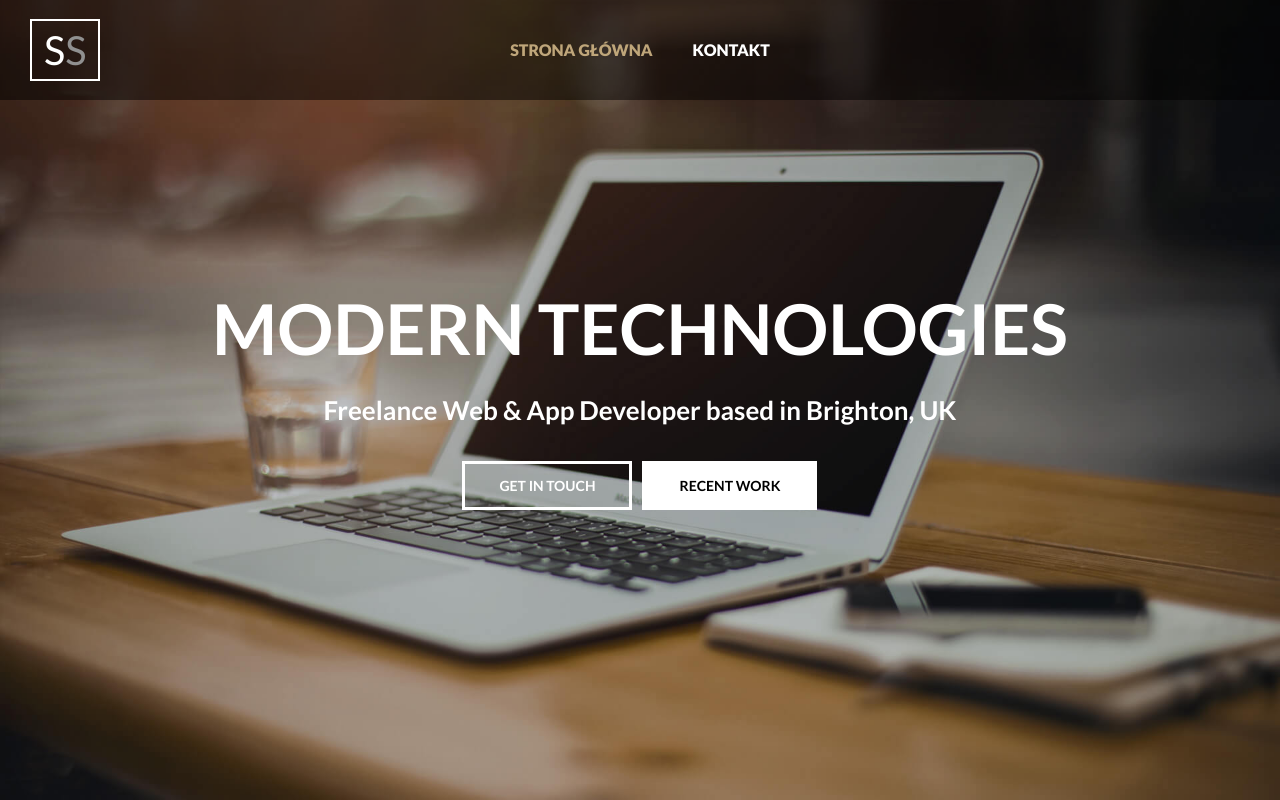
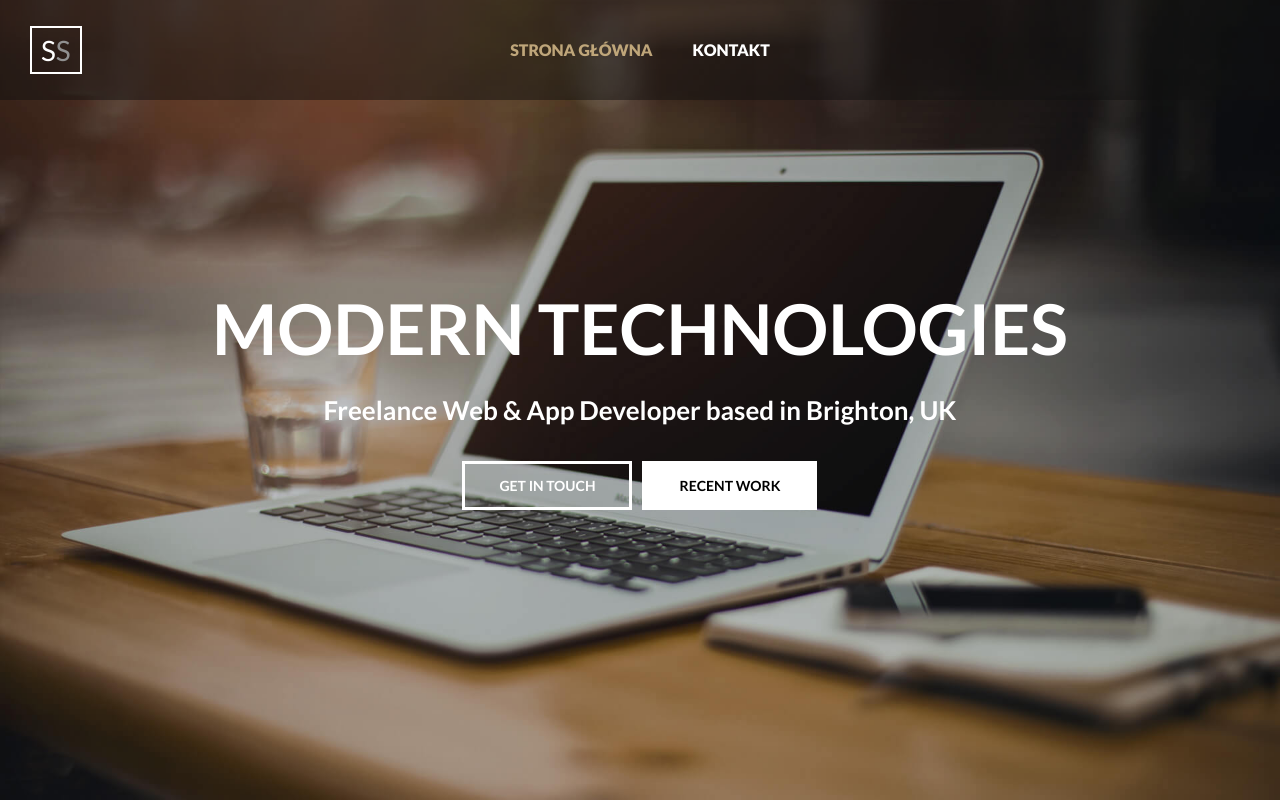
Before and after one commit to Wladyslav/ourapp, a React (Create React App) app: page / in a window 1280 px wide. Shown: the top 800 px of the page. Built offline with nearby package versions, Linux system fonts and the light colour scheme.

Commit message:
header changes, added burger icon, media changed

```diff
--- a/src/App.css
+++ b/src/App.css
@@ -4,7 +4,13 @@
   box-sizing: border-box;
   font-family: "Lato";
 }
-header.section_size {
-  height: 80px;
-  background: #000000;
+
+@media (min-width: 768px) {
+  header.section_size {
+    height: 80px;
+    background: #000000;
+  }
+  thead.section_size {
+    font-size: 30px;
+  }
 }
--- a/src/App.js
+++ b/src/App.js
@@ -12,6 +12,8 @@ class App extends Component {
     window.addEventListener("scroll", () => {
       let nav = document.querySelector("header");
       nav.classList.toggle("section_size", window.scrollY > 0);
+      let logo = document.querySelector("thead");
+      logo.classList.toggle("section_size", window.scrollY > 0);
     });
   }
   render() {
--- a/src/layout/Logo/Logo.js
+++ b/src/layout/Logo/Logo.js
@@ -1,20 +1,12 @@
 import React from "react";
-
+import styles from "./Logo.module.scss";
 const Logo = () => {
   return (
-    <div
-      style={{
-        position: "absolute",
-        left: "30px",
-        fontSize: "40px",
-        border: "2px solid white",
-        padding: "5px 12px",
-      }}
-    >
+    <thead className={styles.logo}>
       <span style={{ color: "#fff" }}>
         S<span style={{ color: "#909090" }}>S</span>
       </span>
-    </div>
+    </thead>
   );
 };
 
--- /dev/null
+++ b/src/layout/Logo/Logo.module.scss
@@ -0,0 +1,19 @@
+.logo {
+  position: absolute;
+  left: 30px;
+  font-size: 28px;
+  border: 2px solid white;
+  padding: 5px 9px;
+}
+
+@media (min-width: 768px) {
+  .logo {
+    font-size: 40px;
+    border: 2px solid white;
+    padding: 5px 12px;
+  }
+  thead {
+    font-size: 40px;
+    transition: 0.3s linear;
+  }
+}
--- /dev/null
+++ b/src/layout/MobileNav/Burger/Burger.js
@@ -0,0 +1,7 @@
+import React from "react";
+import styles from "./Burger.module.scss";
+const Burger = ({ toggleNav }) => {
+  return <div onClick={toggleNav} className={styles.mobileNav_wrapper}></div>;
+};
+
+export default Burger;
--- /dev/null
+++ b/src/layout/MobileNav/Burger/Burger.module.scss
@@ -0,0 +1,29 @@
+.mobileNav_wrapper {
+  width: 20px;
+  height: 2px;
+  background-color: white;
+  position: absolute;
+  right: 30px;
+  &::after {
+    content: "";
+    position: absolute;
+    width: 25px;
+    height: 2px;
+    top: -7px;
+    background-color: white;
+  }
+  &::before {
+    content: "";
+    top: 7px;
+    position: absolute;
+    width: 25px;
+    height: 2px;
+    background-color: white;
+  }
+}
+
+@media (min-width: 768px) {
+  .mobileNav_wrapper {
+    display: none;
+  }
+}
--- /dev/null
+++ b/src/layout/MobileNav/MobileNav.js
@@ -0,0 +1,26 @@
+import React, { Component } from "react";
+import Burger from "./Burger/Burger";
+import MobileNavElements from "./MobileNavElements/MobileNavElements";
+
+class MobileNav extends Component {
+  state = {
+    isOpen: false,
+  };
+  toggleNav = () => {
+    this.setState((prevState) => ({
+      isOpen: !prevState.isOpen,
+    }));
+    console.log(this.state.isOpen);
+  };
+
+  render() {
+    return (
+      <div>
+        <Burger toggleNav={this.toggleNav} />
+        {/* <MobileNavElements open={this.state.isOpen} /> */}
+      </div>
+    );
+  }
+}
+
+export default MobileNav;
--- /dev/null
+++ b/src/layout/MobileNav/MobileNavElements/MobileNavElements.js
@@ -0,0 +1,30 @@
+import React from "react";
+import styles from "./MobileNavElements.module.scss";
+import { NavLink } from "react-router-dom";
+const MobileNavElements = () => {
+  return (
+    <ul className={styles.mobileNavElements}>
+      <li className={styles.navItem}>
+        <NavLink
+          exact
+          activeClassName={styles.itemLinkActive}
+          className={styles.itemLink}
+          to="/"
+        >
+          Strona główna
+        </NavLink>
+      </li>
+      <li className={styles.navItem}>
+        <NavLink
+          activeClassName={styles.itemLinkActive}
+          className={styles.itemLink}
+          to="/contact"
+        >
+          Kontakt
+        </NavLink>
+      </li>
+    </ul>
+  );
+};
+
+export default MobileNavElements;
--- /dev/null
+++ b/src/layout/MobileNav/MobileNavElements/MobileNavElements.module.scss
@@ -0,0 +1,13 @@
+.navItem {
+}
+.mobileNavElements {
+  display: flex;
+  justify-content: center;
+  align-items: center;
+  background-color: rgba(17, 17, 17, 0.5);
+  width: 100vw;
+  height: 60vh;
+  position: fixed;
+  left: 0;
+  top: 80px;
+}
--- a/src/layout/header/Header.js
+++ b/src/layout/header/Header.js
@@ -3,10 +3,13 @@ import styles from "../header/Header.module.scss";
 import Navigation from "../navigation/Navigation.js";
 import Logo from "../Logo/Logo";
 
+import Burger from "../MobileNav/Burger/Burger";
+import MobileNav from "../MobileNav/MobileNav";
+
 const Header = () => (
   <header className={styles.header}>
     <Logo />
-
+    <MobileNav />
     <Navigation />
   </header>
 );
--- a/src/layout/header/Header.module.scss
+++ b/src/layout/header/Header.module.scss
@@ -5,7 +5,15 @@
   justify-content: center;
   align-items: center;
   width: 100%;
-  height: 100px;
-  background: rgba(#000000, 0.5);
+  height: 60px;
+  // background: rgba(#000000, 0.5);
+  background: rgba(17, 17, 17, 0.88);
   transition: all 0.3s ease-in-out;
 }
+
+@media (min-width: 768px) {
+  .header {
+    height: 100px;
+    background: rgba(17, 17, 17, 0.5);
+  }
+}
```
